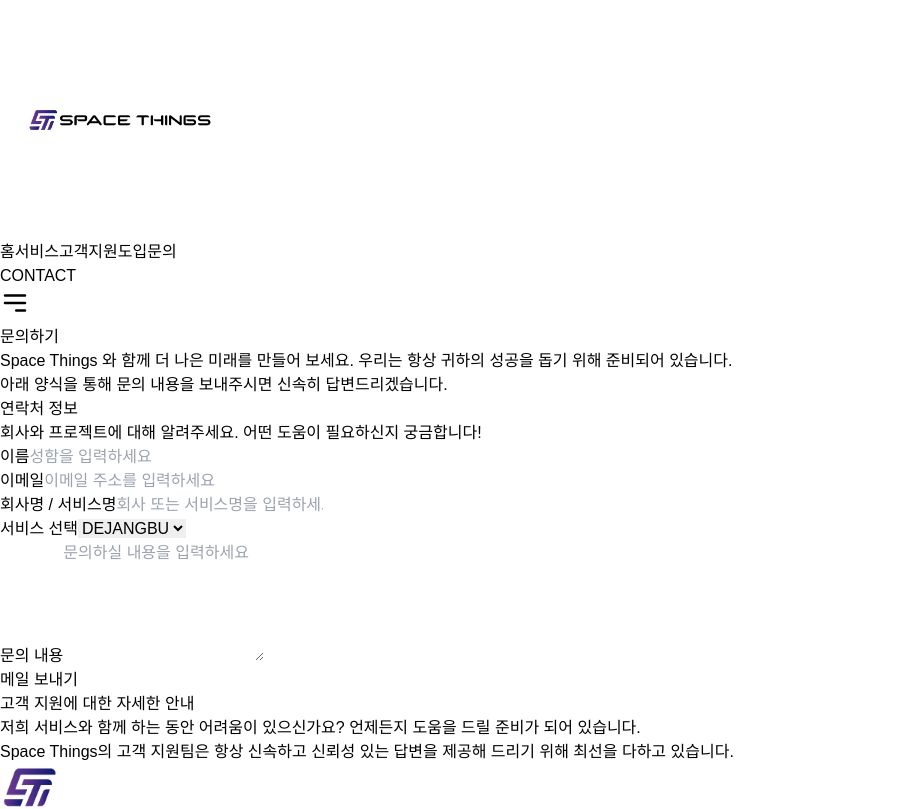
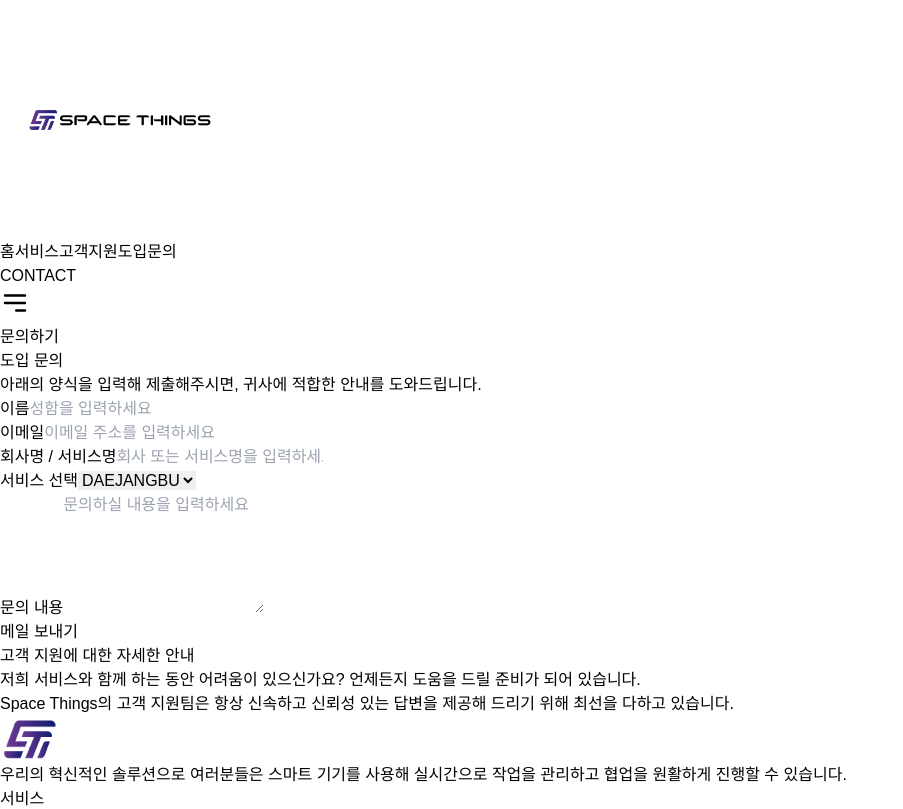
Before and after one commit to Souravhere/spacethings, a Next.js app: page /contact in a window 1280 px wide. Shown: the top 809 px of the page, without its empty margins (0-903 px from the left). Built offline with nearby package versions, Linux system fonts and the light colour scheme; a web font is replaced by a local one.

Commit message:
contant page some text will improved

```diff
--- a/src/app/contact/page.tsx
+++ b/src/app/contact/page.tsx
@@ -39,12 +39,6 @@ const ContactPage = () => {
         variants={fadeInUp}
       >
         <h1 className="text-4xl font-extrabold mb-4">문의하기</h1>
-        <p className="text-lg mb-4">
-          <span className="font-sans">Space Things</span> 와 함께 더 나은 미래를 만들어 보세요. 우리는 항상 귀하의 성공을 돕기 위해 준비되어 있습니다.
-        </p>
-        <p className="text-sm text-blue-200">
-          아래 양식을 통해 문의 내용을 보내주시면 신속히 답변드리겠습니다.
-        </p>
       </motion.div>
 
       <motion.section
@@ -58,9 +52,9 @@ const ContactPage = () => {
           variants={fadeInUp}
         >
           <div className="text-center mb-4">
-            <h2 className="text-2xl font-semibold text-blue-700">연락처 정보</h2>
+            <h2 className="text-2xl font-semibold text-blue-700">도입 문의</h2>
             <p className="text-gray-600">
-              회사와 프로젝트에 대해 알려주세요. 어떤 도움이 필요하신지 궁금합니다!
+            아래의 양식을 입력해 제출해주시면, 귀사에 적합한 안내를 도와드립니다.
             </p>
           </div>
 
@@ -121,9 +115,9 @@ const ContactPage = () => {
               name="service"
               value={formData.service}
               onChange={handleChange}
-              className="w-full p-3 border rounded focus:outline-none focus:ring-2 focus:ring-blue-500"
+              className="w-full p-3 border rounded focus:outline-none font-sans focus:ring-2 focus:ring-blue-500"
             >
-              <option value="DEJANGBU">DEJANGBU</option>
+              <option value="DEJANGBU">DAEJANGBU</option>
               <option value="WATSSUE">WATSSUE</option>
             </select>
           </div>
```
